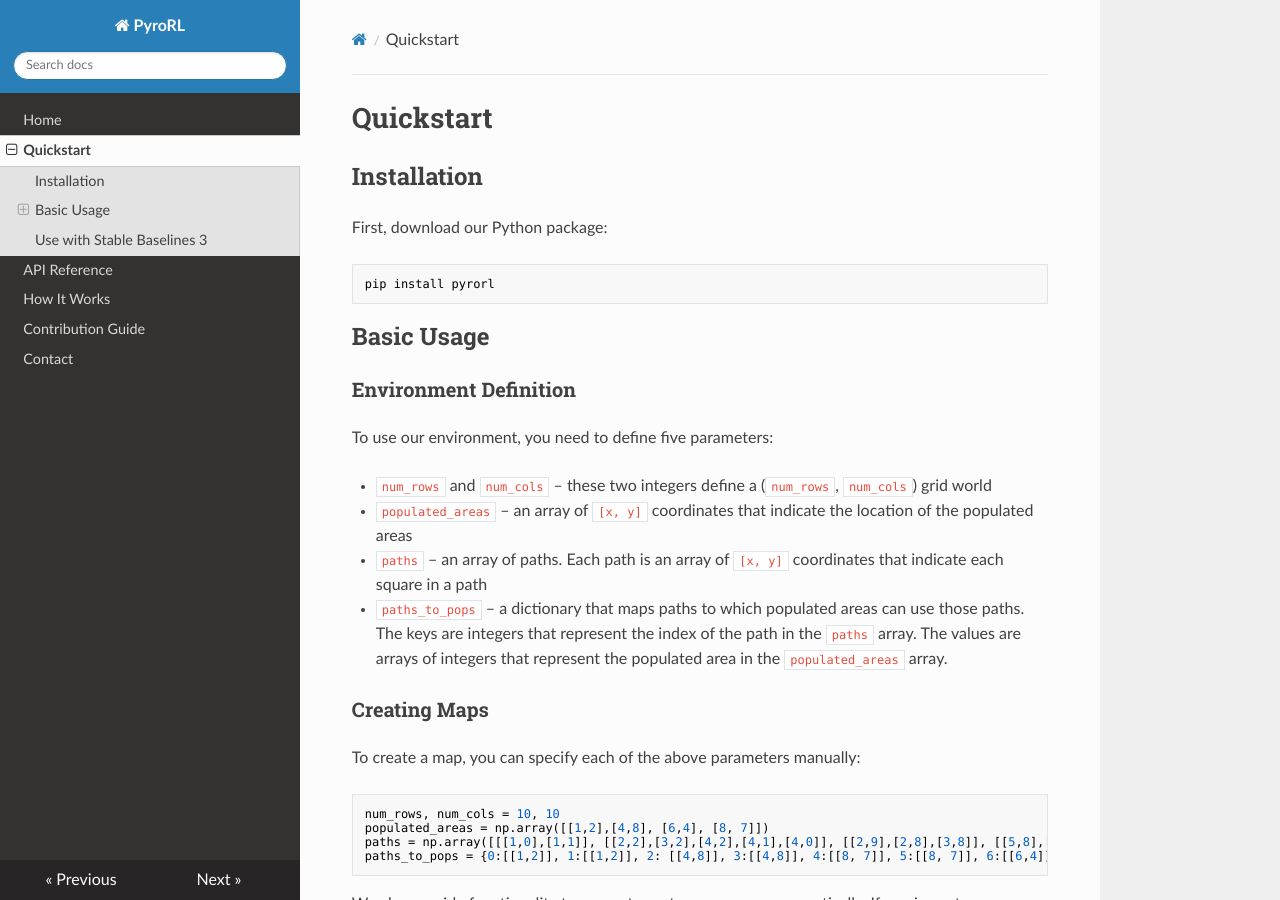
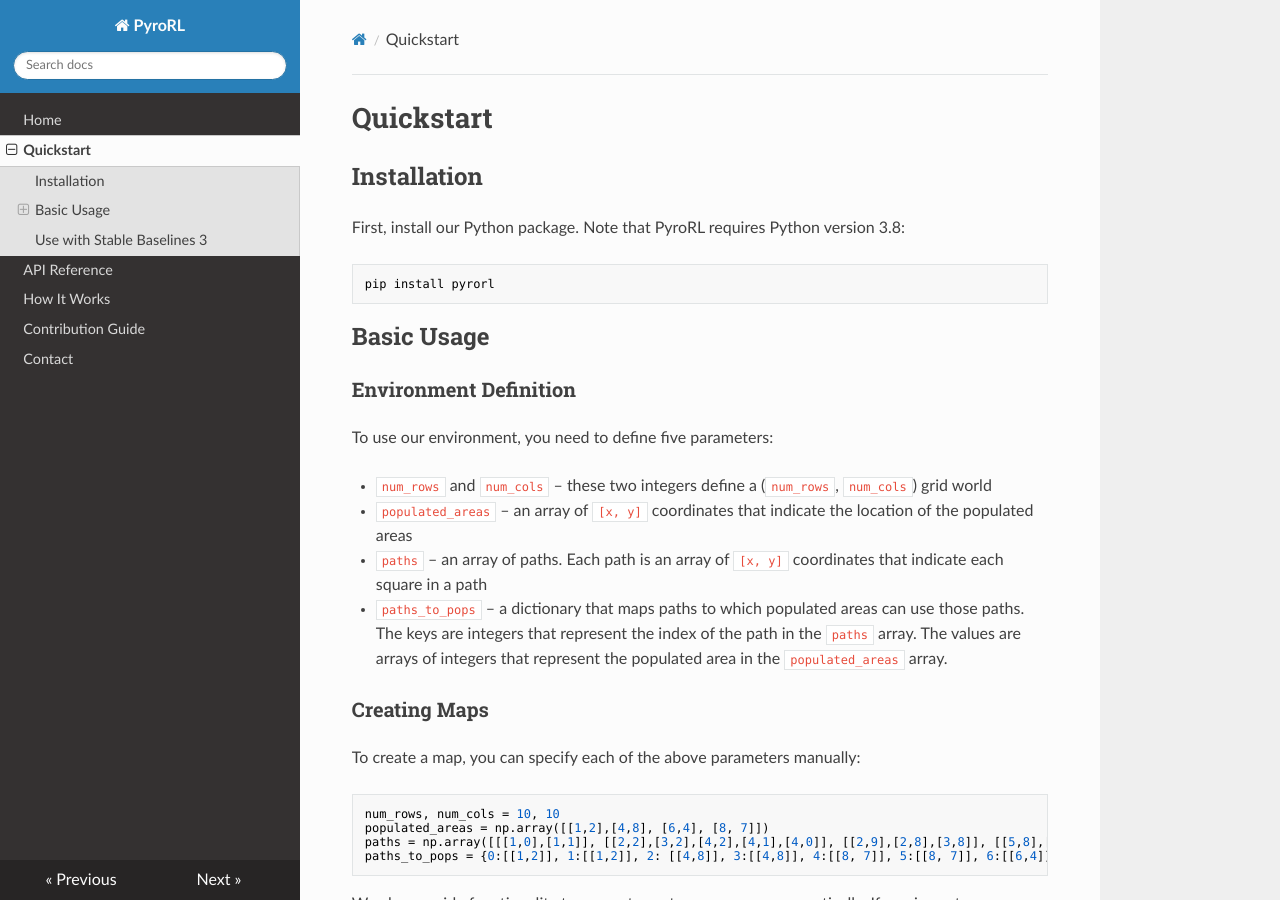
Before and after one commit to sisl/PyroRL, an MkDocs documentation site: the page built from docs/docs/quickstart.md, in a window 1280 px wide and 900 px high. Built offline with MkDocs 1.6.1, drawn with Linux system fonts in a browser that asks for light colours; nearby versions of some CDN libraries.

Commit message:
Specify python version across both docs and README

````diff
--- a/docs/docs/quickstart.md
+++ b/docs/docs/quickstart.md
@@ -2,7 +2,7 @@
 
 ## Installation
 
-First, download our Python package:
+First, install our Python package. Note that PyroRL requires Python version 3.8:
 
 ```bash
 pip install pyrorl
````
Also changed, not shown: README.md.
